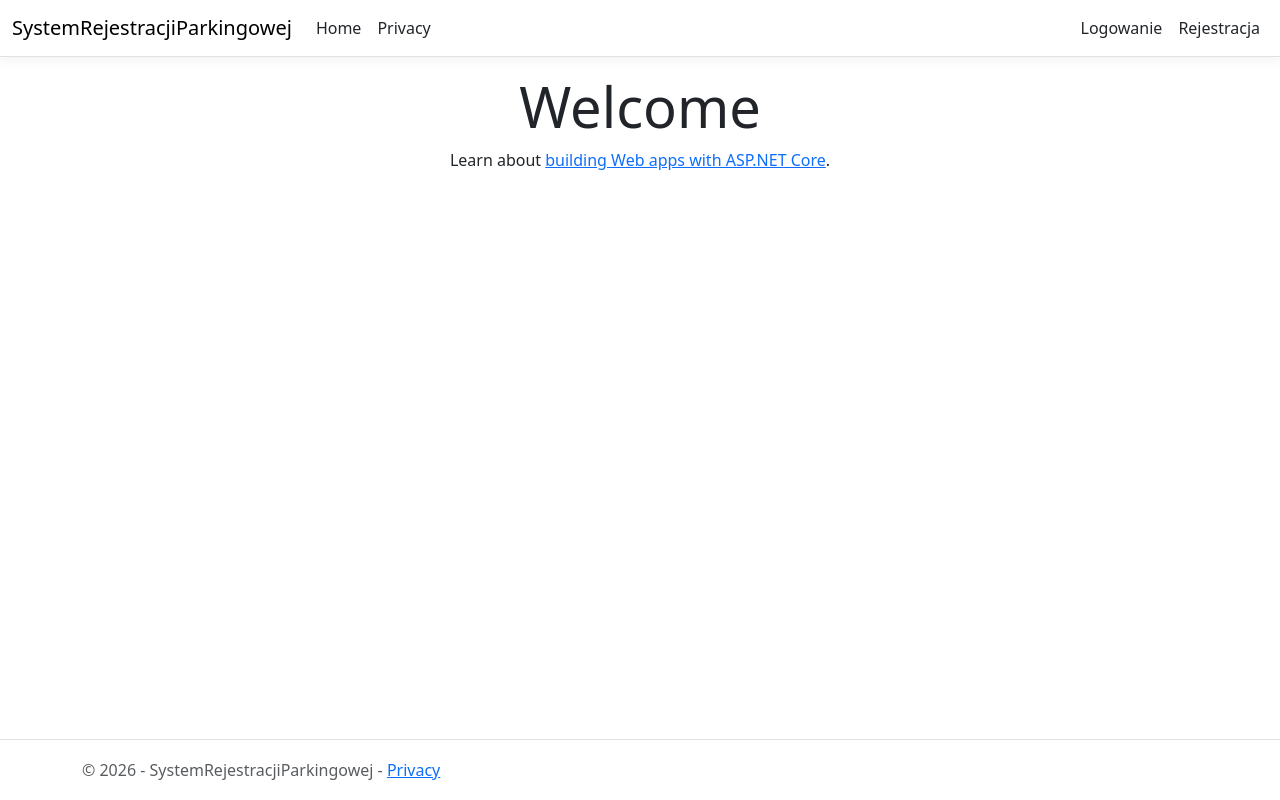
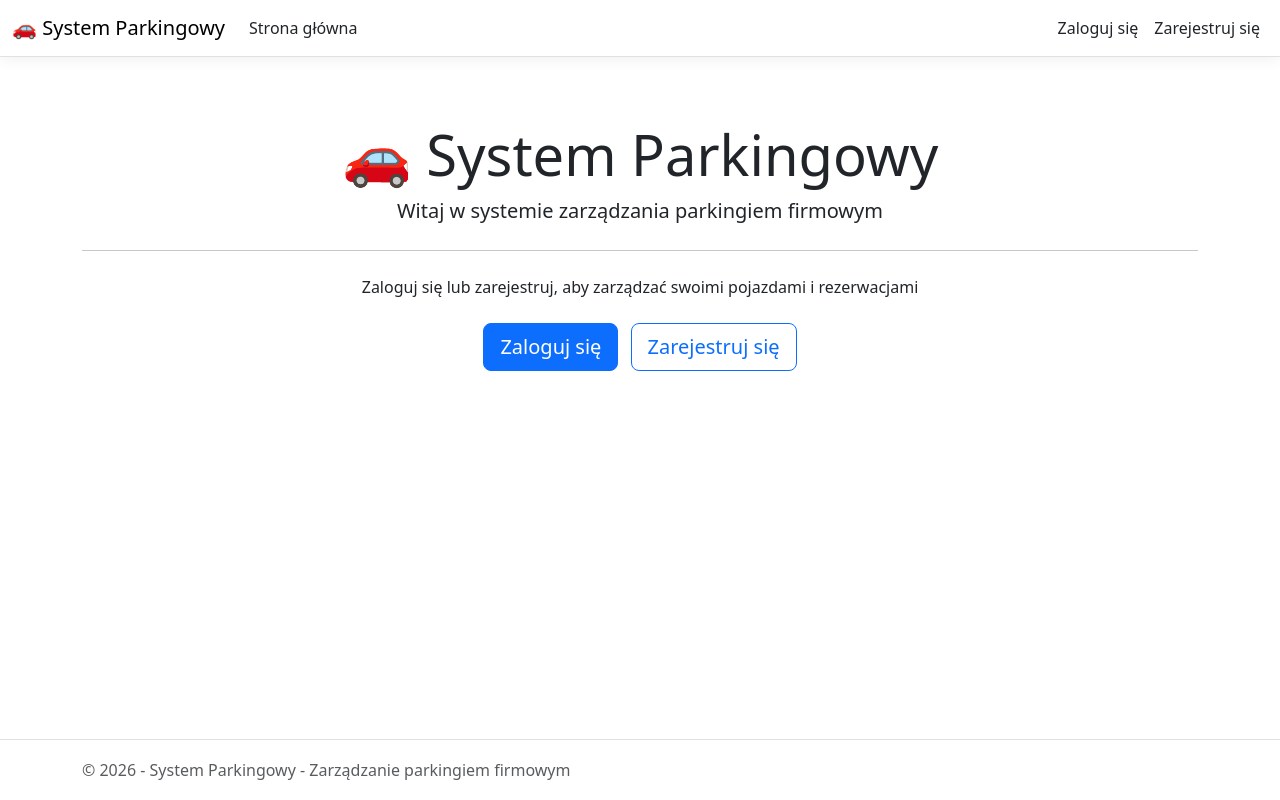
Before and after one commit to Chx96171/System-rejestracji-parkingowej-w-firmie, an ASP.NET Core app: page / in a window 1280 px wide. Run offline with ASP.NET Core 8, Linux system fonts and the light colour scheme; style sheets or scripts are compiled from the project's sources.

Commit message:
Polish localization - Phase 1: Core UI, Models, and ViewModels
Co-authored-by: Chx96171 <199831460+Chx96171@users.noreply.github.com>

```diff
--- a/Views/Account/Login.cshtml
+++ b/Views/Account/Login.cshtml
@@ -33,13 +33,13 @@
                         @Html.AntiForgeryToken()
 
                         <div class="mb-3">
-                            <label class="form-label">Email</label>
-                            <input type="email" name="Email" class="form-control" required />
+                            <label class="form-label">Adres e-mail</label>
+                            <input type="email" name="Email" class="form-control" placeholder="nazwa@firma.pl" required />
                         </div>
 
                         <div class="mb-3">
                             <label class="form-label">Hasło</label>
-                            <input type="password" name="Password" class="form-control" required />
+                            <input type="password" name="Password" class="form-control" placeholder="••••••••" required />
                         </div>
 
                         <div class="mb-3 form-check">
--- a/Views/Home/Index.cshtml
+++ b/Views/Home/Index.cshtml
@@ -1,8 +1,53 @@
 @{
-    ViewData["Title"] = "Home Page";
+    ViewData["Title"] = "Strona główna";
 }
 
 <div class="text-center">
-    <h1 class="display-4">Welcome</h1>
-    <p>Learn about <a href="https://learn.microsoft.com/aspnet/core">building Web apps with ASP.NET Core</a>.</p>
+    <div class="jumbotron py-5">
+        <h1 class="display-4">🚗 System Parkingowy</h1>
+        <p class="lead">Witaj w systemie zarządzania parkingiem firmowym</p>
+
+        @if (!User.Identity.IsAuthenticated)
+        {
+            <hr class="my-4" />
+            <p>Zaloguj się lub zarejestruj, aby zarządzać swoimi pojazdami i rezerwacjami</p>
+            <div class="mt-4">
+                <a href="@Url.Action("Login", "Account")" class="btn btn-primary btn-lg me-2">Zaloguj się</a>
+                <a href="@Url.Action("Register", "Account")" class="btn btn-outline-primary btn-lg">Zarejestruj się</a>
+            </div>
+        }
+        else
+        {
+            <hr class="my-4" />
+            <div class="row mt-5">
+                <div class="col-md-4 mb-3">
+                    <div class="card h-100 shadow-sm">
+                        <div class="card-body text-center">
+                            <h3>🚗 Moje pojazdy</h3>
+                            <p class="text-muted">Zarządzaj swoimi pojazdami</p>
+                            <a href="@Url.Action("Index", "Vehicles")" class="btn btn-primary">Przejdź</a>
+                        </div>
+                    </div>
+                </div>
+                <div class="col-md-4 mb-3">
+                    <div class="card h-100 shadow-sm">
+                        <div class="card-body text-center">
+                            <h3>📅 Rezerwacje</h3>
+                            <p class="text-muted">Zarządzaj rezerwacjami miejsc</p>
+                            <a href="@Url.Action("Index", "Reservations")" class="btn btn-primary">Przejdź</a>
+                        </div>
+                    </div>
+                </div>
+                <div class="col-md-4 mb-3">
+                    <div class="card h-100 shadow-sm">
+                        <div class="card-body text-center">
+                            <h3>🎨 Demo wzorców</h3>
+                            <p class="text-muted">Zobacz wzorce projektowe w akcji</p>
+                            <a href="@Url.Action("Index", "Patterns")" class="btn btn-info">Przejdź</a>
+                        </div>
+                    </div>
+                </div>
+            </div>
+        }
+    </div>
 </div>
--- a/Views/ParkingSpots/Index.cshtml
+++ b/Views/ParkingSpots/Index.cshtml
@@ -61,8 +61,10 @@
     }
     else
     {
-        <div class="alert alert-info">
-            Brak miejsc parkingowych. <a asp-action="Create">Utwórz pierwsze miejsce</a>
+        <div class="text-center py-5">
+            <h3>🅿️ Brak miejsc parkingowych</h3>
+            <p class="text-muted">Utwórz pierwsze miejsce parkingowe</p>
+            <a asp-action="Create" class="btn btn-primary btn-lg mt-3">Dodaj miejsce</a>
         </div>
     }
 </div>
--- a/Views/ParkingZones/Index.cshtml
+++ b/Views/ParkingZones/Index.cshtml
@@ -48,8 +48,10 @@
     }
     else
     {
-        <div class="alert alert-info">
-            Brak stref parkingowych. <a asp-action="Create">Utwórz pierwszą strefę</a>
+        <div class="text-center py-5">
+            <h3>🗺️ Brak stref parkingowych</h3>
+            <p class="text-muted">Utwórz pierwszą strefę parkingową</p>
+            <a asp-action="Create" class="btn btn-primary btn-lg mt-3">Dodaj strefę</a>
         </div>
     }
 </div>
--- a/Views/Reservations/Index.cshtml
+++ b/Views/Reservations/Index.cshtml
@@ -53,8 +53,10 @@
     }
     else
     {
-        <div class="alert alert-info">
-            Nie masz jeszcze rezerwacji. <a asp-action="Create">Zarezerwuj swoje pierwsze miejsce</a>
+        <div class="text-center py-5">
+            <h3>📅 Brak rezerwacji</h3>
+            <p class="text-muted">Nie masz jeszcze żadnych rezerwacji. Zarezerwuj miejsce parkingowe już teraz!</p>
+            <a asp-action="Create" class="btn btn-primary btn-lg mt-3">Nowa rezerwacja</a>
         </div>
     }
 </div>
--- a/Views/Shared/_Layout.cshtml
+++ b/Views/Shared/_Layout.cshtml
@@ -1,9 +1,9 @@
 <!DOCTYPE html>
-<html lang="en">
+<html lang="pl">
 <head>
     <meta charset="utf-8" />
     <meta name="viewport" content="width=device-width, initial-scale=1.0" />
-    <title>@ViewData["Title"] - SystemRejestracjiParkingowej</title>
+    <title>@ViewData["Title"] - System Parkingowy</title>
     <script type="importmap"></script>
     <link rel="stylesheet" href="~/lib/bootstrap/dist/css/bootstrap.min.css" />
     <link rel="stylesheet" href="~/css/site.css" asp-append-version="true" />
@@ -13,7 +13,7 @@
     <header>
         <nav class="navbar navbar-expand-sm navbar-toggleable-sm navbar-light bg-white border-bottom box-shadow mb-3">
             <div class="container-fluid">
-                <a class="navbar-brand" asp-area="" asp-controller="Home" asp-action="Index">SystemRejestracjiParkingowej</a>
+                <a class="navbar-brand" asp-area="" asp-controller="Home" asp-action="Index">🚗 System Parkingowy</a>
                 <button class="navbar-toggler" type="button" data-bs-toggle="collapse" data-bs-target=".navbar-collapse" aria-controls="navbarSupportedContent"
                         aria-expanded="false" aria-label="Toggle navigation">
                     <span class="navbar-toggler-icon"></span>
@@ -21,17 +21,29 @@
                 <div class="navbar-collapse collapse d-sm-inline-flex justify-content-between">
     <ul class="navbar-nav flex-grow-1">
         <li class="nav-item">
-            <a class="nav-link text-dark" asp-area="" asp-controller="Home" asp-action="Index">Home</a>
+            <a class="nav-link text-dark" asp-area="" asp-controller="Home" asp-action="Index">Strona główna</a>
         </li>
-        @if (User.IsInRole("Admin"))
+        @if (User.Identity.IsAuthenticated)
         {
             <li class="nav-item">
-                <a class="nav-link text-dark" asp-area="" asp-controller="Patterns" asp-action="Index">Wzorce Projektowe</a>
+                <a class="nav-link text-dark" asp-area="" asp-controller="Vehicles" asp-action="Index">Moje pojazdy</a>
+            </li>
+            <li class="nav-item">
+                <a class="nav-link text-dark" asp-area="" asp-controller="Reservations" asp-action="Index">Moje rezerwacje</a>
+            </li>
+            @if (User.IsInRole("Admin"))
+            {
+                <li class="nav-item">
+                    <a class="nav-link text-dark" asp-area="" asp-controller="ParkingSpots" asp-action="Index">Miejsca parkingowe</a>
+                </li>
+                <li class="nav-item">
+                    <a class="nav-link text-dark" asp-area="" asp-controller="ParkingZones" asp-action="Index">Strefy parkingowe</a>
+                </li>
+            }
+            <li class="nav-item">
+                <a class="nav-link text-dark" asp-area="" asp-controller="Patterns" asp-action="Index">Demo wzorców</a>
             </li>
         }
-        <li class="nav-item">
-            <a class="nav-link text-dark" asp-area="" asp-controller="Home" asp-action="Privacy">Privacy</a>
-        </li>
     </ul>
     <ul class="navbar-nav">
         @if (User.Identity.IsAuthenticated)
@@ -48,10 +60,10 @@
         else
         {
             <li class="nav-item">
-                <a class="nav-link text-dark" asp-action="Login" asp-controller="Account">Logowanie</a>
+                <a class="nav-link text-dark" asp-action="Login" asp-controller="Account">Zaloguj się</a>
             </li>
             <li class="nav-item">
-                <a class="nav-link text-dark" asp-action="Register" asp-controller="Account">Rejestracja</a>
+                <a class="nav-link text-dark" asp-action="Register" asp-controller="Account">Zarejestruj się</a>
             </li>
         }
     </ul>
@@ -60,6 +72,27 @@
         </nav>
     </header>
     <div class="container">
+        @if (TempData["Success"] != null)
+        {
+            <div class="alert alert-success alert-dismissible fade show mt-3" role="alert">
+                @TempData["Success"]
+                <button type="button" class="btn-close" data-bs-dismiss="alert" aria-label="Zamknij"></button>
+            </div>
+        }
+        @if (TempData["Error"] != null)
+        {
+            <div class="alert alert-danger alert-dismissible fade show mt-3" role="alert">
+                @TempData["Error"]
+                <button type="button" class="btn-close" data-bs-dismiss="alert" aria-label="Zamknij"></button>
+            </div>
+        }
+        @if (TempData["Info"] != null)
+        {
+            <div class="alert alert-info alert-dismissible fade show mt-3" role="alert">
+                @TempData["Info"]
+                <button type="button" class="btn-close" data-bs-dismiss="alert" aria-label="Zamknij"></button>
+            </div>
+        }
         <main role="main" class="pb-3">
             @RenderBody()
         </main>
@@ -67,7 +100,7 @@
 
     <footer class="border-top footer text-muted">
         <div class="container">
-            &copy; 2026 - SystemRejestracjiParkingowej - <a asp-area="" asp-controller="Home" asp-action="Privacy">Privacy</a>
+            &copy; 2026 - System Parkingowy - Zarządzanie parkingiem firmowym
         </div>
     </footer>
     <script src="~/lib/jquery/dist/jquery.min.js"></script>
--- a/Views/Vehicles/Index.cshtml
+++ b/Views/Vehicles/Index.cshtml
@@ -48,8 +48,10 @@
     }
     else
     {
-        <div class="alert alert-info">
-            Nie masz jeszcze dodanych pojazdów. <a asp-action="Create">Dodaj swój pierwszy pojazd</a>
+        <div class="text-center py-5">
+            <h3>🚗 Nie masz jeszcze żadnych pojazdów</h3>
+            <p class="text-muted">Dodaj swój pierwszy pojazd, aby móc rezerwować miejsca parkingowe</p>
+            <a asp-action="Create" class="btn btn-primary btn-lg mt-3">Dodaj pojazd</a>
         </div>
     }
 </div>
```
Also changed, not shown: Controllers/AccountController.cs (+14 -14 lines), Models/ParkingSpot.cs (+9 -5 lines), Models/ParkingZone.cs (+7 -3 lines), Models/Reservation.cs (+11 -6 lines), Models/Vehicle.cs (+12 -8 lines), Views/Account/Register.cshtml (+8 -8 lines), Views/Vehicles/Create.cshtml (+5 -4 lines).
